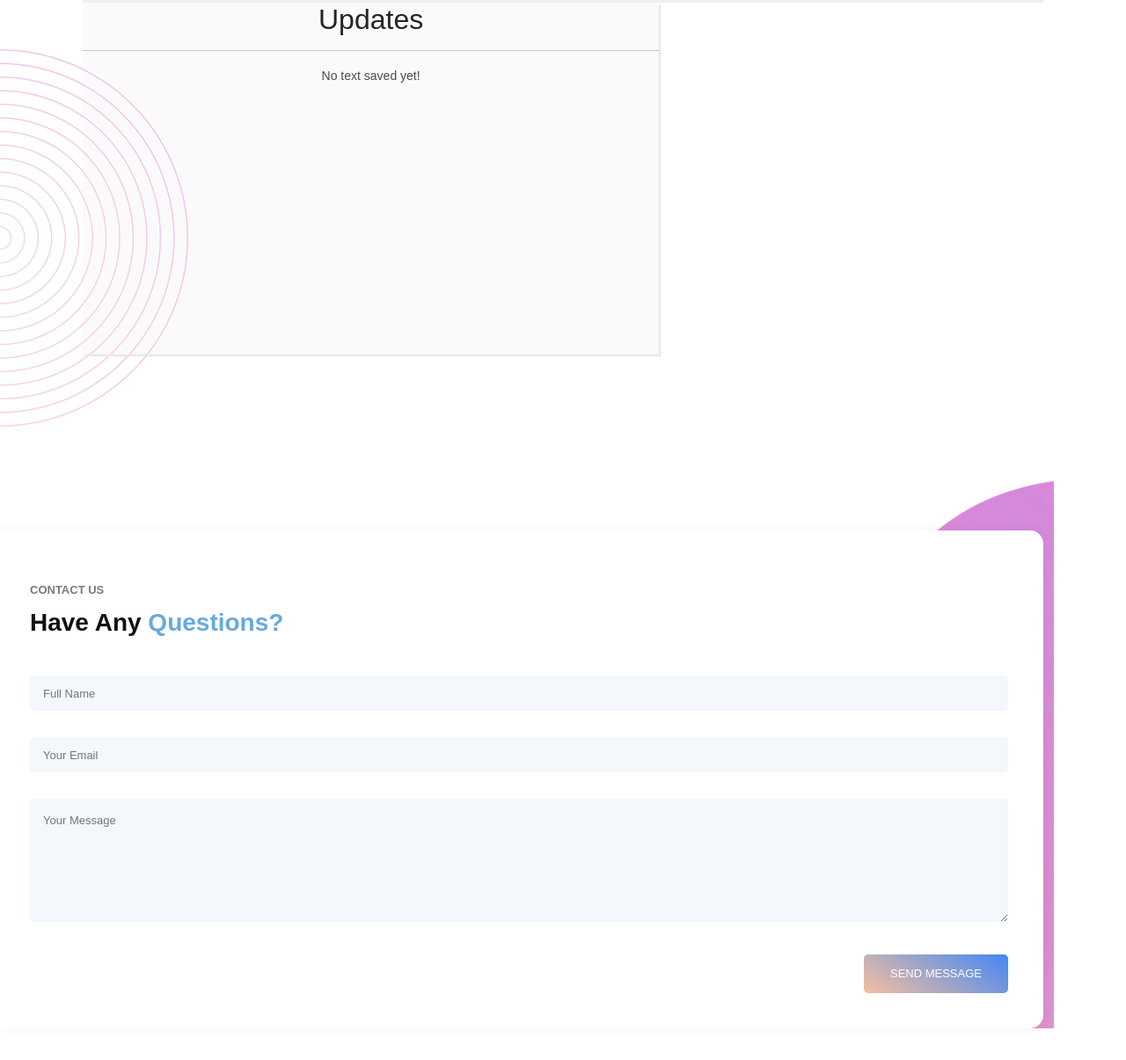
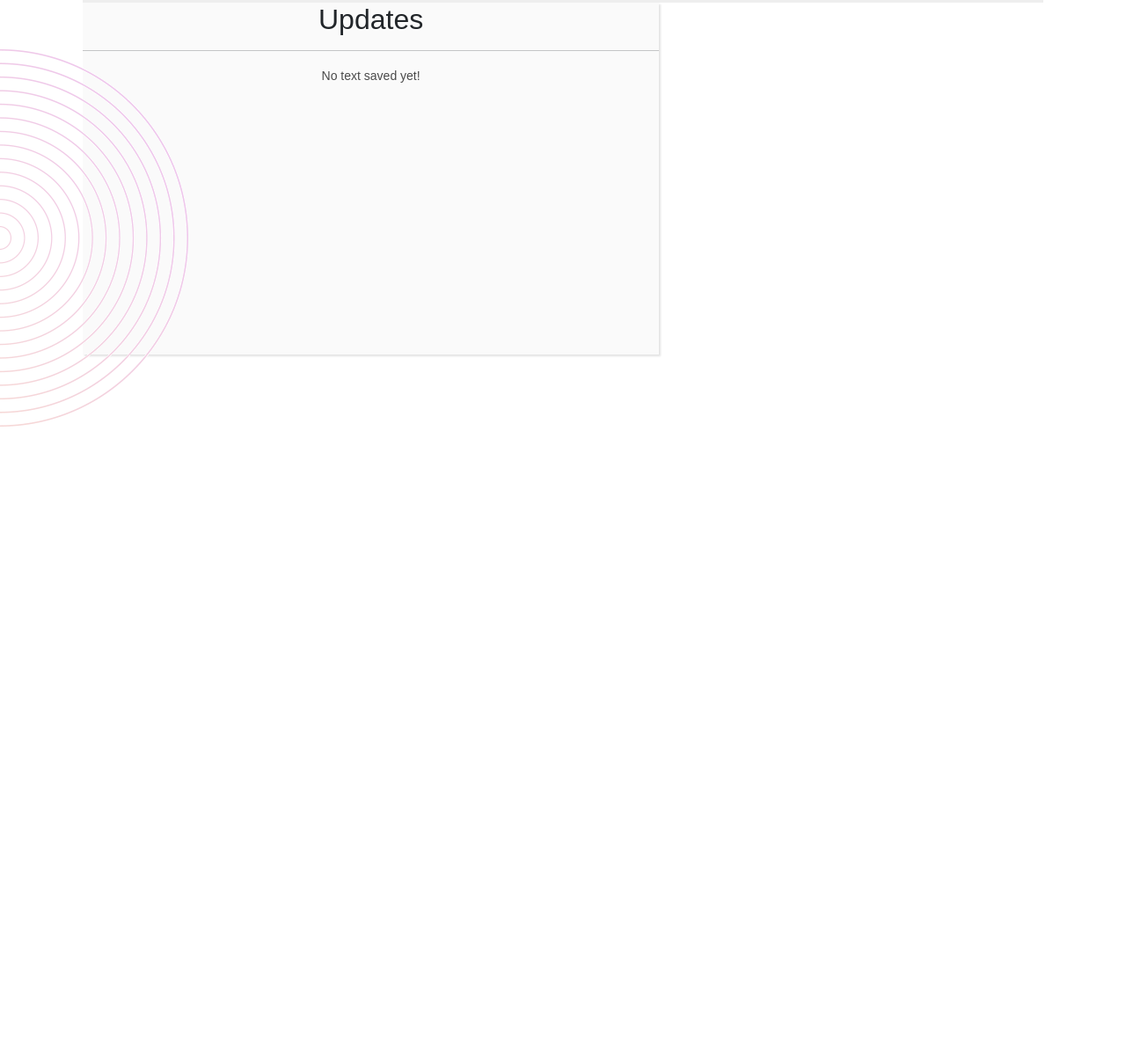
Before and after one commit to JustKardi/EasternSeaboardSupportFoundation, a website: page Everything/forums.html in a window 1280 px wide. Shown: the part 555-1760 px from the top of the page at 88% size. After the commit the page ends 1040 px from the top, so only its background shows below. Drawn offline with nearby package versions, Linux system fonts and the light colour scheme.

Commit message:
Update 2

```diff
--- a/Everything/forums.html
+++ b/Everything/forums.html
@@ -338,7 +338,7 @@ https://templatemo.com/tm-573-eduwell
 
 
 
-
+<!--
 
 <section class="contact-us" id="contact-section">
 
@@ -347,8 +347,8 @@ https://templatemo.com/tm-573-eduwell
           <div class="row">
             <div class="col-lg-12">
               <div class="section-heading">
-                <h6>Contact us</h6>
-                <h4>Have Any <em>Questions?</em></h4>
+                <h6>Registration</h6>
+                <h4>Sign Up <em>Questions?</em></h4>
               </div>
             </div>
             <div class="col-lg-12">
```
